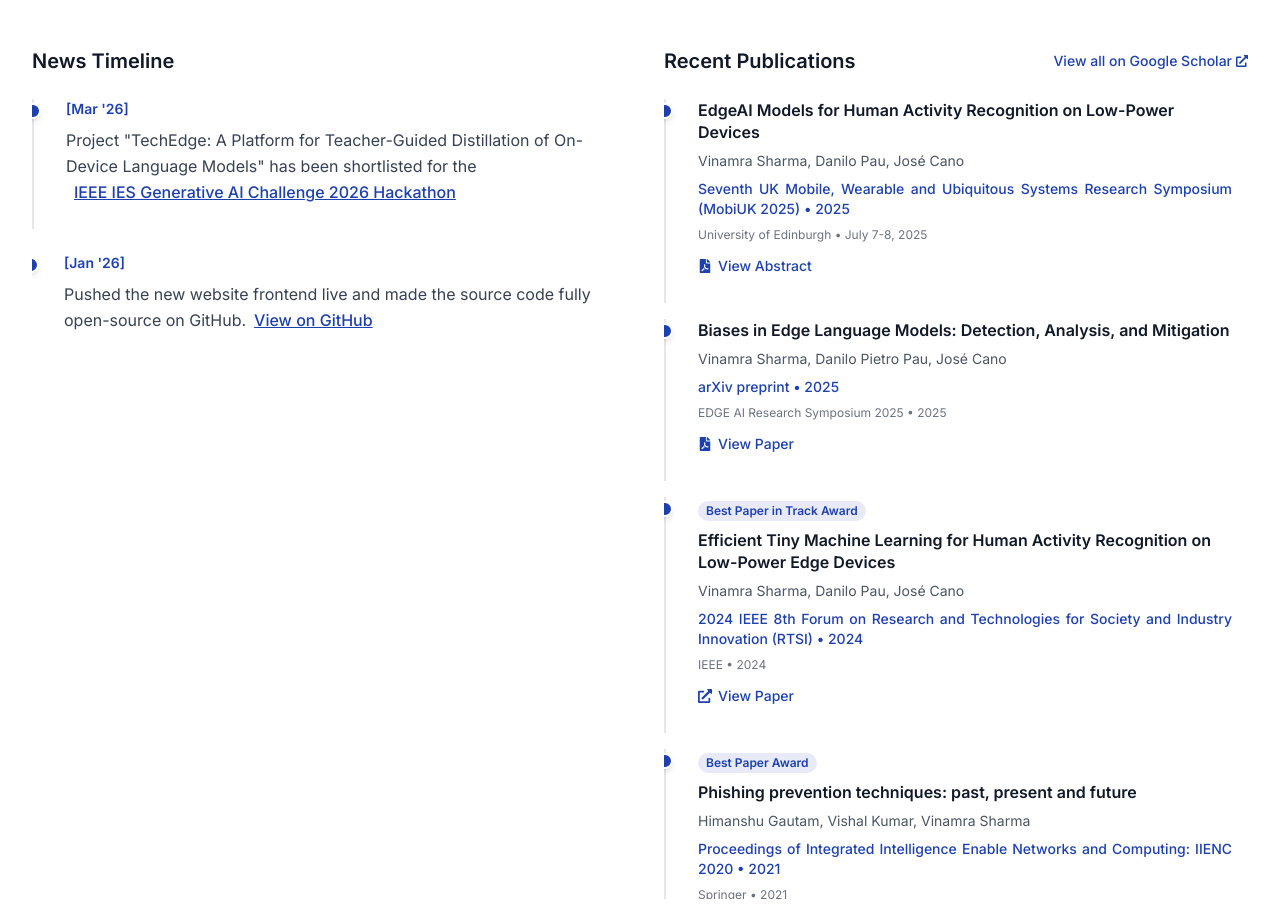
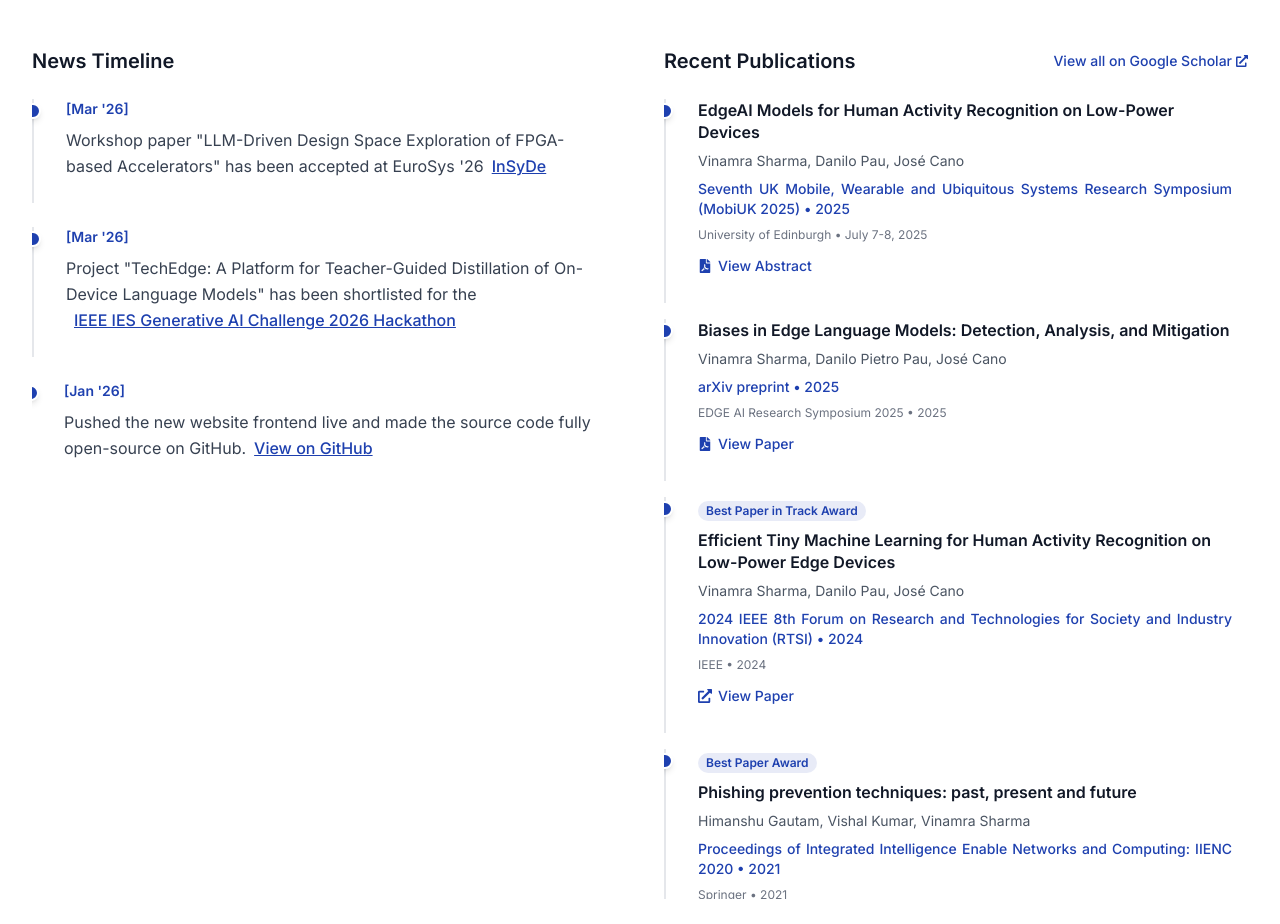
Before and after one commit to vnmrsharma/portfolio, a Next.js app: page / in a window 1280 px wide. Shown: the part 1580-2504 px from the top of the page. Built offline with nearby package versions, Linux system fonts and the light colour scheme.

Commit message:
Updated Timeline and added EuroSys Paper

```diff
--- a/app/page.tsx
+++ b/app/page.tsx
@@ -113,6 +113,15 @@ export default function Home() {
     content: string;
     link: { text: string; href: string } | null;
   }> = [
+    {
+      date: "Mar '26",
+      content:
+        "Workshop paper \"LLM-Driven Design Space Exploration of FPGA-based Accelerators\" has been accepted at EuroSys '26",
+      link: {
+        text: "InSyDe",
+        href: "https://sites.google.com/view/insyde-eurosys26",
+      },
+    },
     {
       date: "Mar '26",
       content:
```
Also changed, not shown: 1 other file (tests, documents, lock files or other folders).
